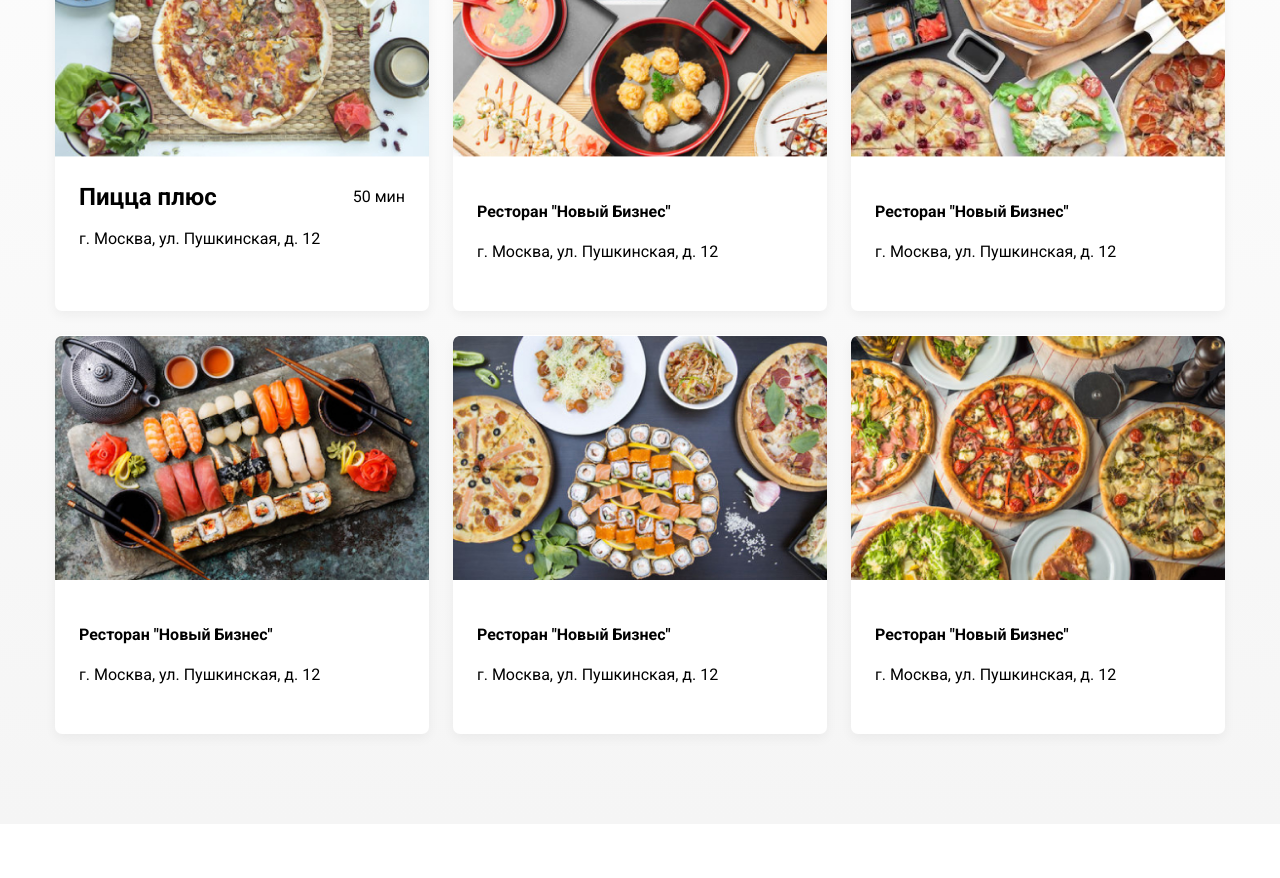
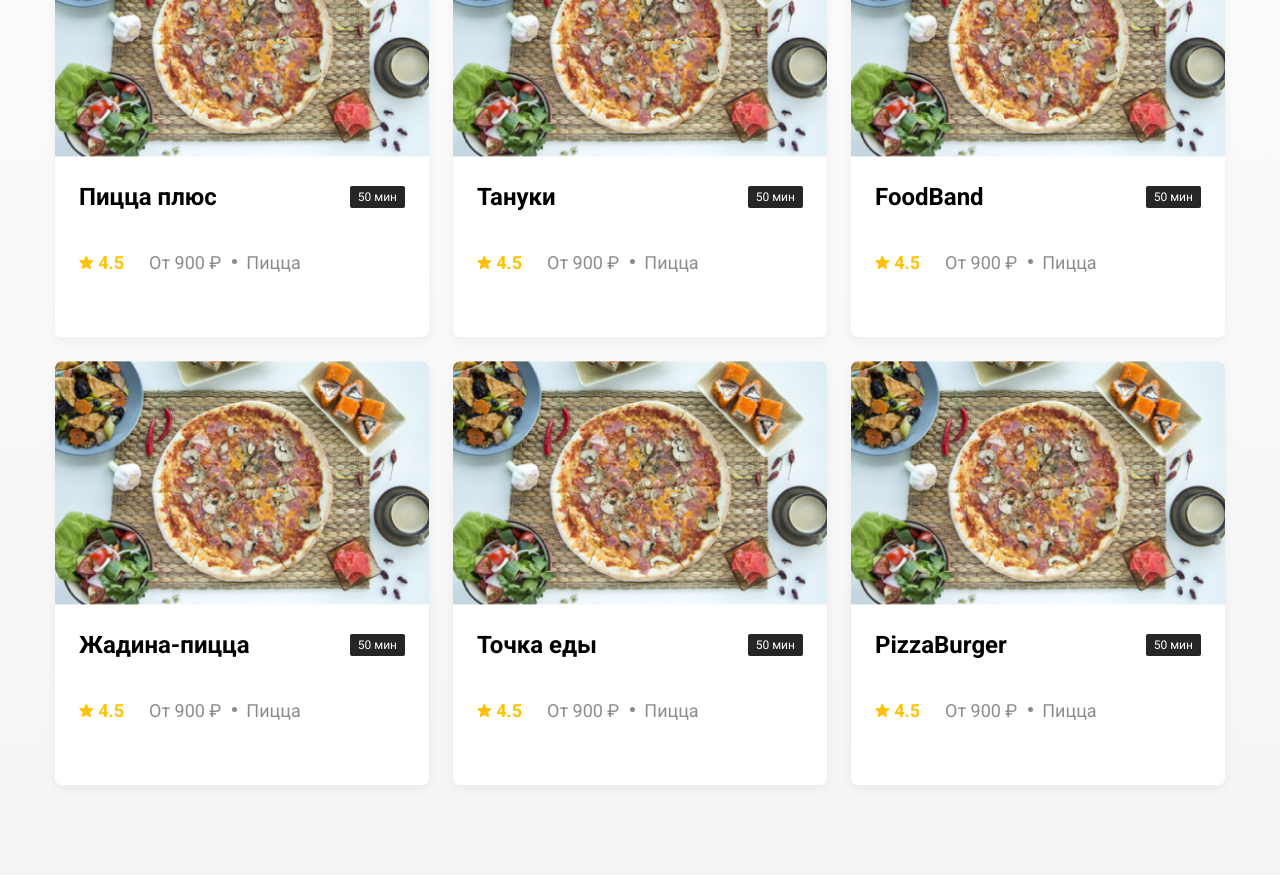
Before and after one commit to ElenaShaparskaya/food_delivery, a plain HTML site: page index.html in a window 1280 px wide. Shown: the part 653-1531 px from the top of the page. Drawn offline with Linux system fonts and the light colour scheme.

Commit message:
card, media

```diff
--- a/index.html
+++ b/index.html
@@ -60,63 +60,129 @@
                             <div class="products-card__description">
                                 <div class="products-card__description-row">
                                     <h4 class="products-card__description-title">Пицца плюс</h4>
-                                    <div class="products-card__description-bage">50 мин</div>
-
+                                    <div class="products-card__description-badge">50 мин</div>
                                 </div>
-
-                                <p class="products-card-address">г. Москва, ул. Пушкинская, д. 12</p>
+                                <div class="products-card__description-info">
+                                    <h4 class="products-card__description-rating">
+                                        <img src="/images/star.svg" alt="rating"
+                                            class="products-card__description-rating-star">
+                                        4.5
+                                    </h4>
+                                    <h4 class="products-card__description-price">От 900 ₽</h4>
+                                    <div class="products-card__description-category">Пицца </div>
+                                </div>
                             </div>
                         </div>
 
                         <div class="products-card">
                             <div class="products-card__image">
-                                <img src="/images/rest/rest2.jpg" alt="restaurant2">
+                                <img src="/images/rest/rest1.jpg" alt="restaurant1">
                             </div>
                             <div class="products-card__description">
-                                <h4 class="products-card-title">Ресторан "Новый Бизнес"</h4>
-                                <p class="products-card-address">г. Москва, ул. Пушкинская, д. 12</p>
+                                <div class="products-card__description-row">
+                                    <h4 class="products-card__description-title">Тануки</h4>
+                                    <div class="products-card__description-badge">50 мин</div>
+                                </div>
+                                <div class="products-card__description-info">
+                                    <h4 class="products-card__description-rating">
+                                        <img src="/images/star.svg" alt="rating"
+                                            class="products-card__description-rating-star">
+                                        4.5
+                                    </h4>
+                                    <h4 class="products-card__description-price">От 900 ₽</h4>
+                                    <div class="products-card__description-category">Пицца </div>
+                                </div>
                             </div>
                         </div>
 
+
                         <div class="products-card">
                             <div class="products-card__image">
-                                <img src="/images/rest/rest3.jpg" alt="restaurant3">
+                                <img src="/images/rest/rest1.jpg" alt="restaurant1">
                             </div>
                             <div class="products-card__description">
-                                <h4 class="products-card-title">Ресторан "Новый Бизнес"</h4>
-                                <p class="products-card-address">г. Москва, ул. Пушкинская, д. 12</p>
+                                <div class="products-card__description-row">
+                                    <h4 class="products-card__description-title">FoodBand</h4>
+                                    <div class="products-card__description-badge">50 мин</div>
+                                </div>
+                                <div class="products-card__description-info">
+                                    <h4 class="products-card__description-rating">
+                                        <img src="/images/star.svg" alt="rating"
+                                            class="products-card__description-rating-star">
+                                        4.5
+                                    </h4>
+                                    <h4 class="products-card__description-price">От 900 ₽</h4>
+                                    <div class="products-card__description-category">Пицца </div>
+                                </div>
                             </div>
                         </div>
 
+
                         <div class="products-card">
                             <div class="products-card__image">
-                                <img src="/images/rest/rest4.jpg" alt="restaurant4">
+                                <img src="/images/rest/rest1.jpg" alt="restaurant1">
                             </div>
                             <div class="products-card__description">
-                                <h4 class="products-card-title">Ресторан "Новый Бизнес"</h4>
-                                <p class="products-card-address">г. Москва, ул. Пушкинская, д. 12</p>
+                                <div class="products-card__description-row">
+                                    <h4 class="products-card__description-title">Жадина-пицца</h4>
+                                    <div class="products-card__description-badge">50 мин</div>
+                                </div>
+                                <div class="products-card__description-info">
+                                    <h4 class="products-card__description-rating">
+                                        <img src="/images/star.svg" alt="rating"
+                                            class="products-card__description-rating-star">
+                                        4.5
+                                    </h4>
+                                    <h4 class="products-card__description-price">От 900 ₽</h4>
+                                    <div class="products-card__description-category">Пицца </div>
+                                </div>
                             </div>
                         </div>
 
+
                         <div class="products-card">
                             <div class="products-card__image">
-                                <img src="/images/rest/rest5.jpg" alt="restaurant5">
+                                <img src="/images/rest/rest1.jpg" alt="restaurant1">
                             </div>
                             <div class="products-card__description">
-                                <h4 class="products-card-title">Ресторан "Новый Бизнес"</h4>
-                                <p class="products-card-address">г. Москва, ул. Пушкинская, д. 12</p>
+                                <div class="products-card__description-row">
+                                    <h4 class="products-card__description-title">Точка еды</h4>
+                                    <div class="products-card__description-badge">50 мин</div>
+                                </div>
+                                <div class="products-card__description-info">
+                                    <h4 class="products-card__description-rating">
+                                        <img src="/images/star.svg" alt="rating"
+                                            class="products-card__description-rating-star">
+                                        4.5
+                                    </h4>
+                                    <h4 class="products-card__description-price">От 900 ₽</h4>
+                                    <div class="products-card__description-category">Пицца </div>
+                                </div>
                             </div>
                         </div>
 
+
                         <div class="products-card">
                             <div class="products-card__image">
-                                <img src="/images/rest/rest6.jpg" alt="restaurant6">
+                                <img src="/images/rest/rest1.jpg" alt="restaurant1">
                             </div>
                             <div class="products-card__description">
-                                <h4 class="products-card-title">Ресторан "Новый Бизнес"</h4>
-                                <p class="products-card-address">г. Москва, ул. Пушкинская, д. 12</p>
+                                <div class="products-card__description-row">
+                                    <h4 class="products-card__description-title">PizzaBurger</h4>
+                                    <div class="products-card__description-badge">50 мин</div>
+                                </div>
+                                <div class="products-card__description-info">
+                                    <h4 class="products-card__description-rating">
+                                        <img src="/images/star.svg" alt="rating"
+                                            class="products-card__description-rating-star">
+                                        4.5
+                                    </h4>
+                                    <h4 class="products-card__description-price">От 900 ₽</h4>
+                                    <div class="products-card__description-category">Пицца </div>
+                                </div>
                             </div>
                         </div>
+
                     </div>
             </section>
         </main>
--- a/style.css
+++ b/style.css
@@ -189,12 +189,75 @@
     justify-content: space-between;
 }
 
+.products-card__description-row:not(:last-child) {
+    margin-bottom: 10px;
+}
+
 .products-card__description-title {
     font-size: 24px;
     font-weight: 700;
     line-height: 32px;
     color: #000;
     margin: 0;
+}
+
+.products-card__description-badge {
+    color: #FFF;
+    font-size: 12px;
+    font-weight: 400;
+    line-height: 20px;
+    border-radius: 2px;
+    background: #262626;
+    padding: 1px 8px;
+}
+
+.products-card__description-info {
+    display: flex;
+    align-items: center;
+    justify-content: flex-start;
+    flex-wrap: wrap;
+    row-gap: 8px;
+    column-gap: 25px;
+}
+
+.products-card__description-rating-star {
+    width: 14.69px;
+    height: 14.08px;
+    top: 7.92px;
+}
+
+.products-card__description-rating {
+    font-size: 18px;
+    font-weight: 700;
+    line-height: 32px;
+    color: rgba(255, 193, 7, 1);
+}
+
+.products-card__description-price {
+    font-size: 18px;
+    font-weight: 400;
+    line-height: 32px;
+    color: rgba(140, 140, 140, 1);
+}
+
+.products-card__description-category {
+    font-size: 18px;
+    font-weight: 400;
+    line-height: 32px;
+    color: rgba(140, 140, 140, 1);
+    position: relative;
+}
+
+.products-card__description-category::before {
+    content: "";
+    display: block;
+    width: 5px;
+    height: 5px;
+    border-radius: 50%;
+    background-color: rgba(140, 140, 140, 1);
+    position: absolute;
+    left: -14px;
+    top: 12px;
 }
 
 .footer {
@@ -259,7 +322,7 @@
     }
 }
 
-@media (max-width: 576px) {
+@media (max-width: 768px) {
     .products-card {
         width: 100%;
     }
```
